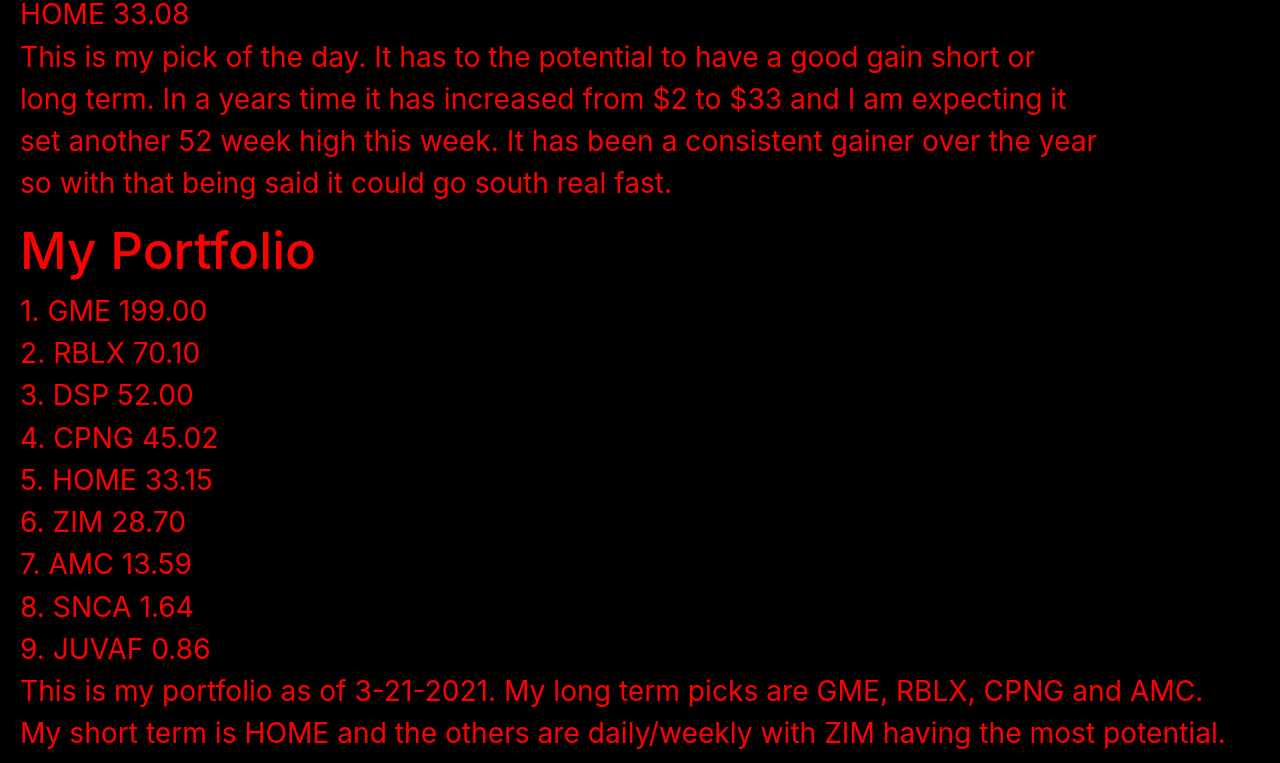
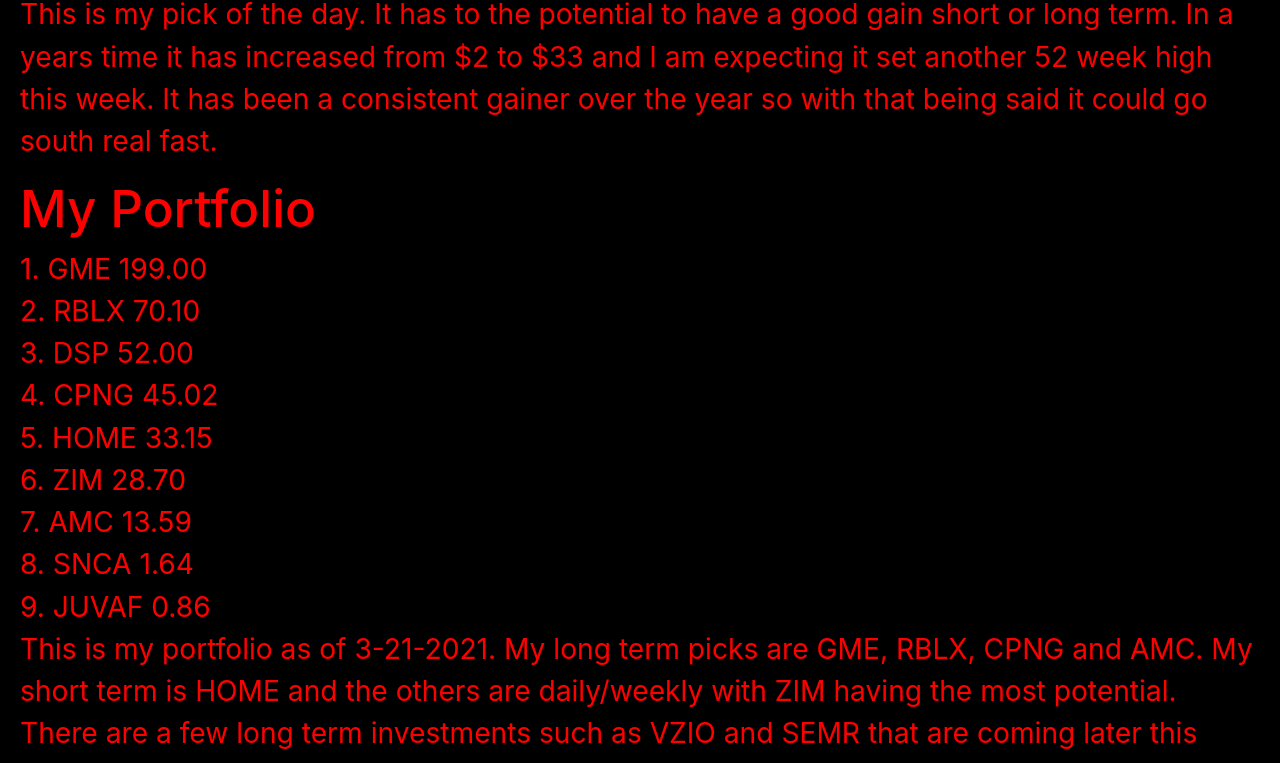
Before and after one commit to benstockpicks/benstockpicks.github.io, a plain HTML site: page index.html in a window 1280 px wide. Shown: the part 672-1435 px from the top of the page. Drawn offline with Linux system fonts and the light colour scheme.

Commit message:
Update index.html

```diff
--- a/index.html
+++ b/index.html
@@ -18,7 +18,7 @@
 <p class="p2">
   This is not advice. The picks are from some research that I have been doing.
   I want to get really good at this. I want to have a record of the picks
-  and you can be my witness. Earlier in my research I found numerous <br>
+  and you can be my witness. Earlier in my research I found numerous
   "Homeruns" stocks that were priced as low as $5 and ran as high as $40. My most
   recent experience was TKAT. I panic sold when it dropped 5% only for it to rise $26
   more afterwards. Below I will show my Portfolio list and tell which stocks
@@ -29,9 +29,9 @@
 <h3 class="he2">My Pick Of The Day</h3>
 <p class="p1">
   HOME 33.08 <br>
-  This is my pick of the day. It has to the potential to have a good gain short or <br>
-  long term. In a years time it has increased from $2 to $33 and I am expecting it <br>
-  set another 52 week high this week. It has been a consistent gainer over the year <br>
+  This is my pick of the day. It has to the potential to have a good gain short or
+  long term. In a years time it has increased from $2 to $33 and I am expecting it
+  set another 52 week high this week. It has been a consistent gainer over the year
   so with that being said it could go south real fast.
 </p>
 
@@ -46,12 +46,12 @@
   7. AMC   13.59<br>
   8. SNCA   1.64<br>
   9. JUVAF  0.86<br>
-This is my portfolio as of 3-21-2021. My long term picks are GME, RBLX, CPNG and AMC.  <br>
-My short term is HOME and the others are daily/weekly with ZIM having the most potential. <br>
-There are a few long term investments such as VZIO and SEMR that are coming later this week <br>
-that I may add if the IPO is right. The the last two long term stocks that I planned to add for the first half <br>
-the year will be APP and COIN. Then after 6 months I will reassess and make a decision on whether I should <br>
-keep them all or sell and replace. GME so far has been my biggest earner.<br>
+This is my portfolio as of 3-21-2021. My long term picks are GME, RBLX, CPNG and AMC.
+My short term is HOME and the others are daily/weekly with ZIM having the most potential.
+There are a few long term investments such as VZIO and SEMR that are coming later this week
+that I may add if the IPO is right. The the last two long term stocks that I planned to add for the first half
+the year will be APP and COIN. Then after 6 months I will reassess and make a decision on whether I should
+keep them all or sell and replace. GME so far has been my biggest earner.
 </p>
 
 <h3 class="he2">Monday's Picks</h3>
@@ -60,8 +60,8 @@ keep them all or sell and replace. GME so far has been my biggest earner.<br>
   2. TSLX 22.31<br>
   3. GTY  28.69 <br>
   4. JEF  33.74<br>
-  These are my picks for Monday 3-21-2021. The research tells that the above stocks have the <br>
-  have the potential to grow at a fast pace and then decline just as fast so I will have to set a <br>
+  These are my picks for Monday 3-21-2021. The research tells that the above stocks have the
+  have the potential to grow at a fast pace and then decline just as fast so I will have to set a
   stop loss point. My favorite of the four is JEF.
 </p>
 
@@ -74,26 +74,26 @@ keep them all or sell and replace. GME so far has been my biggest earner.<br>
   5. DVAX 10.03<br>
   6. KNSA 20.14<br>
   7. AXTI 13.11<br>
-  The above stocks should increase over the week and could later become a pick. There are <br>
-  some events that are coming up that could increase their values. I'm kind of<br>
-  excited to see the outcome. They are all nice in their own way but PCRX and BCRX are my <br>
-  favorites out of this bunch.<br>
+  The above stocks should increase over the week and could later become a pick. There are
+  some events that are coming up that could increase their values. I'm kind of
+  excited to see the outcome. They are all nice in their own way but PCRX and BCRX are my
+  favorites out of this bunch.
 </p>
 
 <h3 class="he2">These Are My Gem Picks</h3>
 <p class="p1">
   1. MNKKQ 0.36<br>
   2. LPTX  2.46<br>
-  The above stocks are stocks are my long shots. I'm hoping to buy cheap and they blow up <br>
+  The above stocks are stocks are my long shots. I'm hoping to buy cheap and they blow up
   one day. I have my eyes on some others but as of now I'm going with these.
 </p>
 
 <h3 class="he2">Extra Thought</h3>
 <p class="p1">
-  As for my daily stock, I have a few sites that I watch to keep track of the stocks that are <br>
-  rising at a fast or decent pace and the increase is constent or consistent and I jump on it and <br>
-  "ride it 'til the wheels fall off". It's been a lot of times where I was looking too long and <br>
-  and miss the ride. This week I will try to do a much better on that and I will keep you posted <br>
+  As for my daily stock, I have a few sites that I watch to keep track of the stocks that are
+  rising at a fast or decent pace and the increase is constent or consistent and I jump on it and
+  "ride it 'til the wheels fall off". It's been a lot of times where I was looking too long and
+  and miss the ride. This week I will try to do a much better on that and I will keep you posted
   on what those picks were and if it a good or bad experience.
 </p>
 
```
